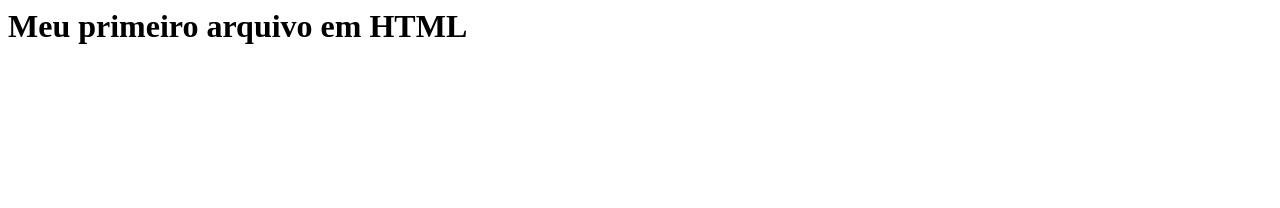
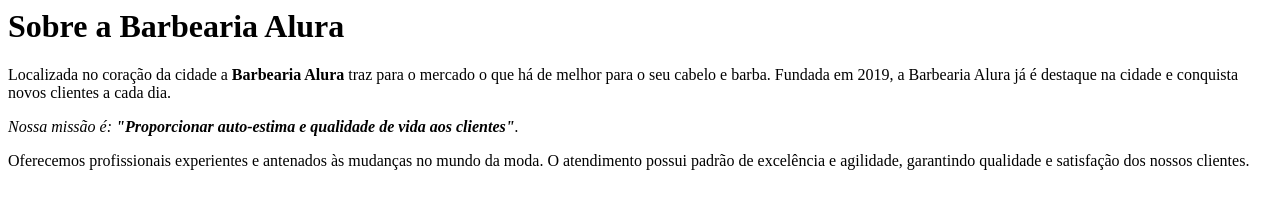
Before and after one commit to esthersalomaosantana/Primeiro-repositorio, a plain HTML site: page index.html in a window 1280 px wide. Drawn offline with Linux system fonts and the light colour scheme.

Commit message:
Atualização da página Barbearia Alura

```diff
--- a/index.html
+++ b/index.html
@@ -1,3 +1,7 @@
-<html>
-  <h1>Meu primeiro arquivo em HTML</hl>
-</html>
+<h1>Sobre a Barbearia Alura</h1>
+
+<p>Localizada no coração da cidade a <strong>Barbearia Alura</strong> traz para o mercado o que há de melhor para o seu cabelo e barba. Fundada em 2019, a Barbearia Alura já é destaque na cidade e conquista novos clientes a cada dia.</p>
+
+<p><em>Nossa missão é: <strong>"Proporcionar auto-estima e qualidade de vida aos clientes"</strong>.</em></p>
+
+<p>Oferecemos profissionais experientes e antenados às mudanças no mundo da moda. O atendimento possui padrão de excelência e agilidade, garantindo qualidade e satisfação dos nossos clientes.</p>
```
